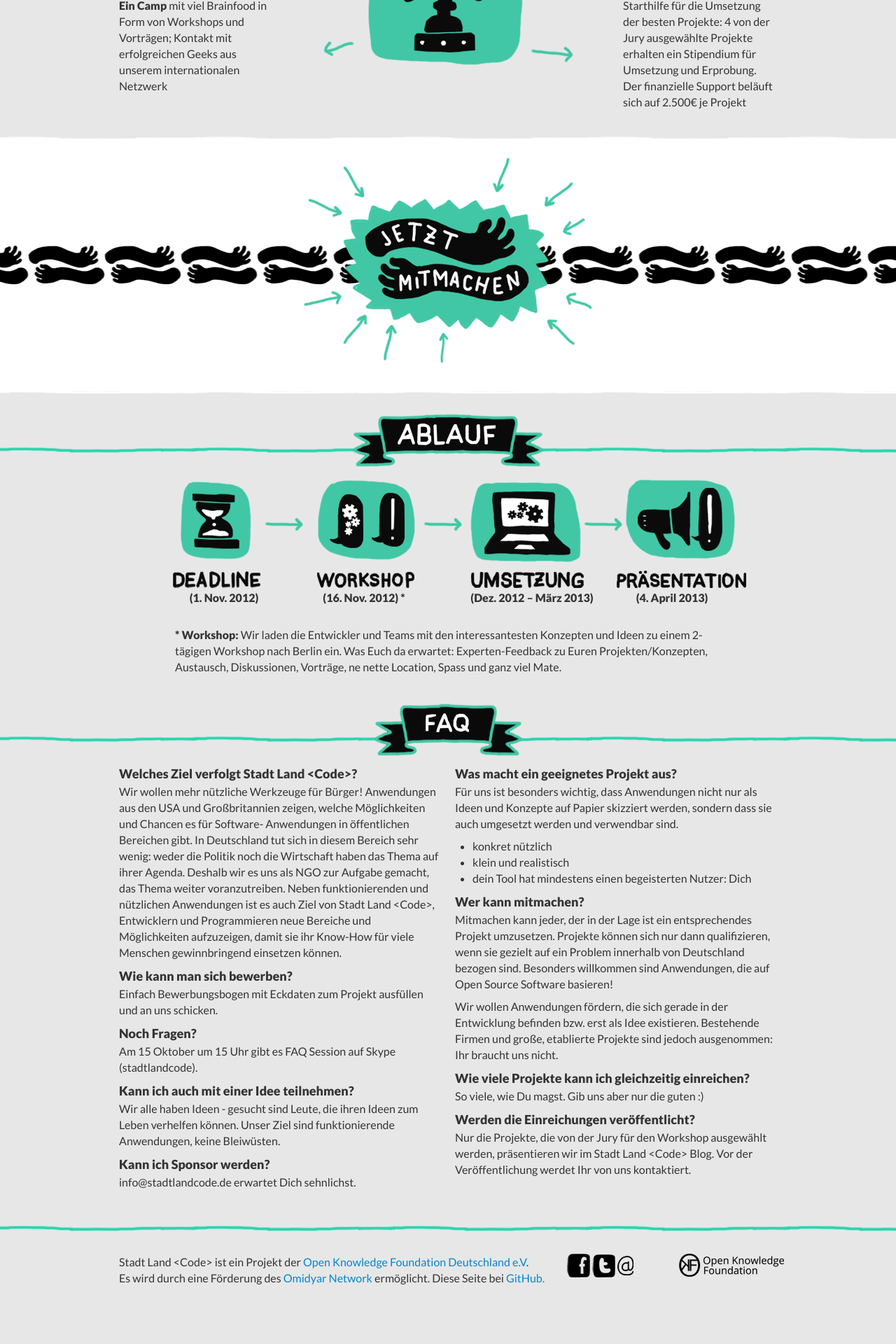
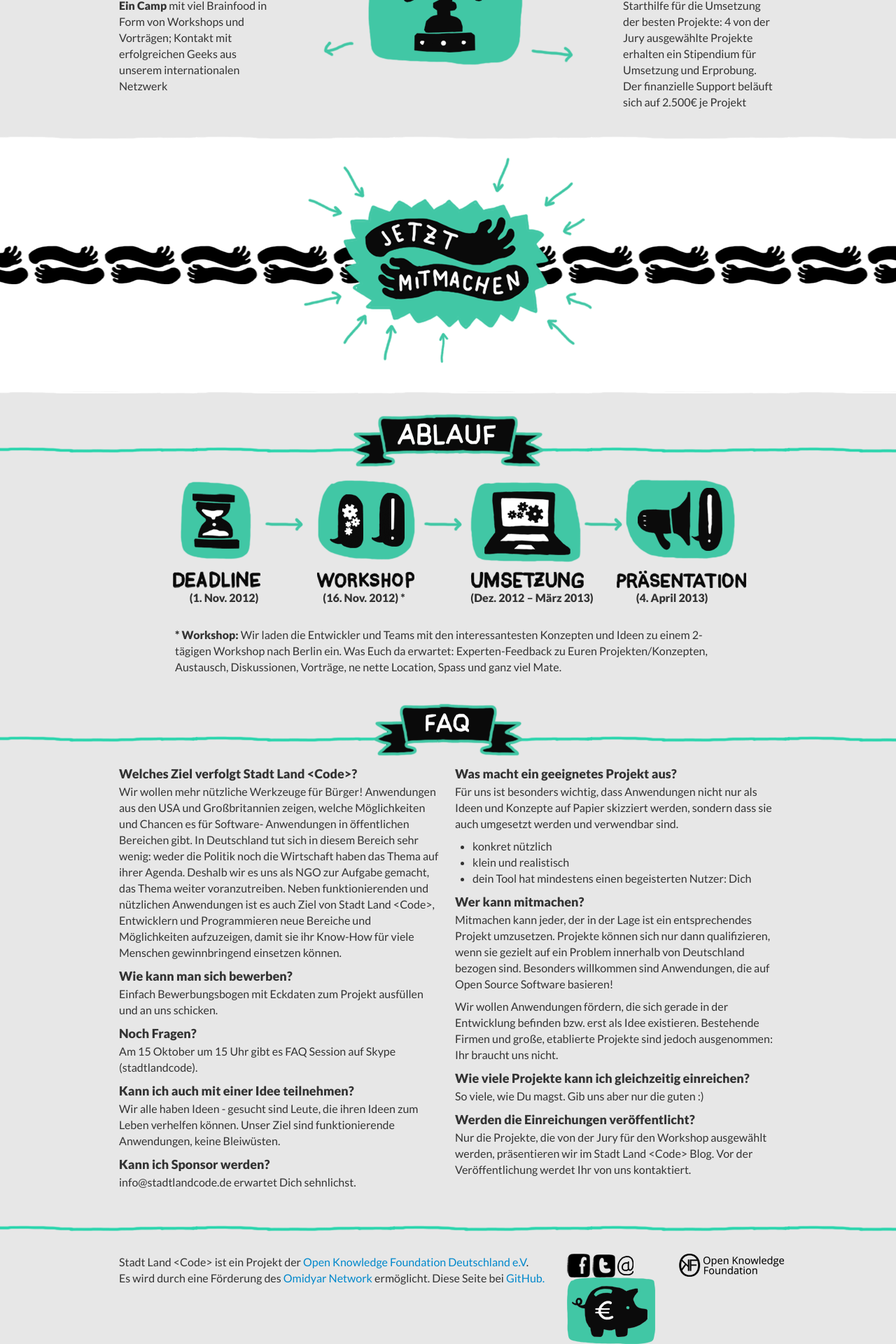
Before and after one commit to okfde/stadtlandcode.de, a Jekyll site: the page built from index.html, in a window 1280 px wide. Shown: the part 2169-4089 px from the top of the page at 70% size. Built offline with Jekyll 4.4.1, drawn with Linux system fonts in a browser that asks for light colours; nearby versions of some CDN libraries; Markdown is read by kramdown in place of the engine named in the settings; before the commit the page ends 4033 px from its top, so only the background shows below that.

Commit message:
sparschwein

```diff
--- a/_layouts/default.html
+++ b/_layouts/default.html
@@ -74,6 +74,9 @@
         <a href="mailto:info@stadtlandcode.de">
           <img alt="Kontakt" src='img/klammeraffe.png'>
         </a>
+           <a href="mailto:info@stadtlandcode.de">
+          <img alt="Kontakt" src='img/sparschwein.png'>
+        </a>
       </a>
       </div>
       <div class="span2 right-align">
```
